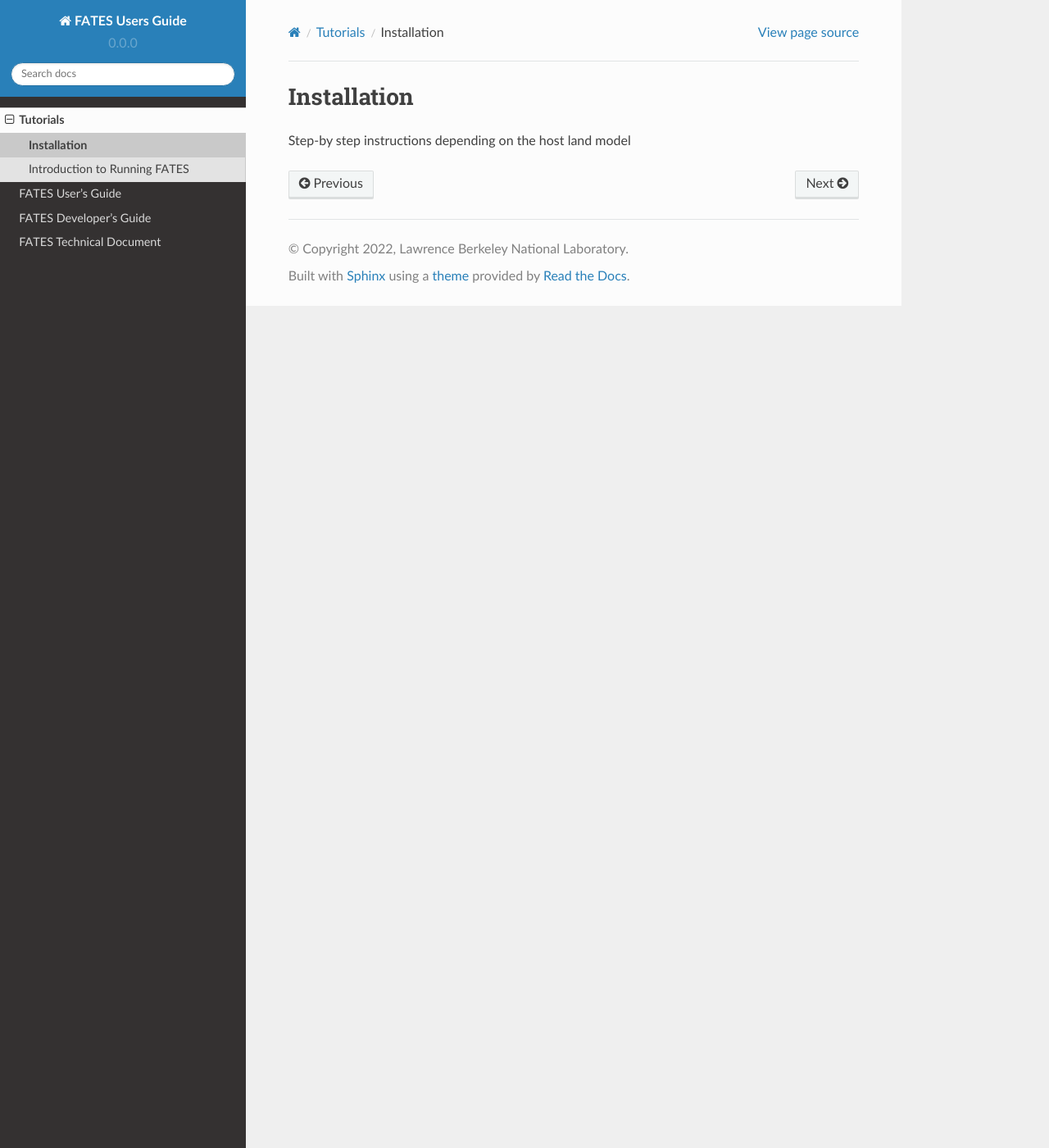
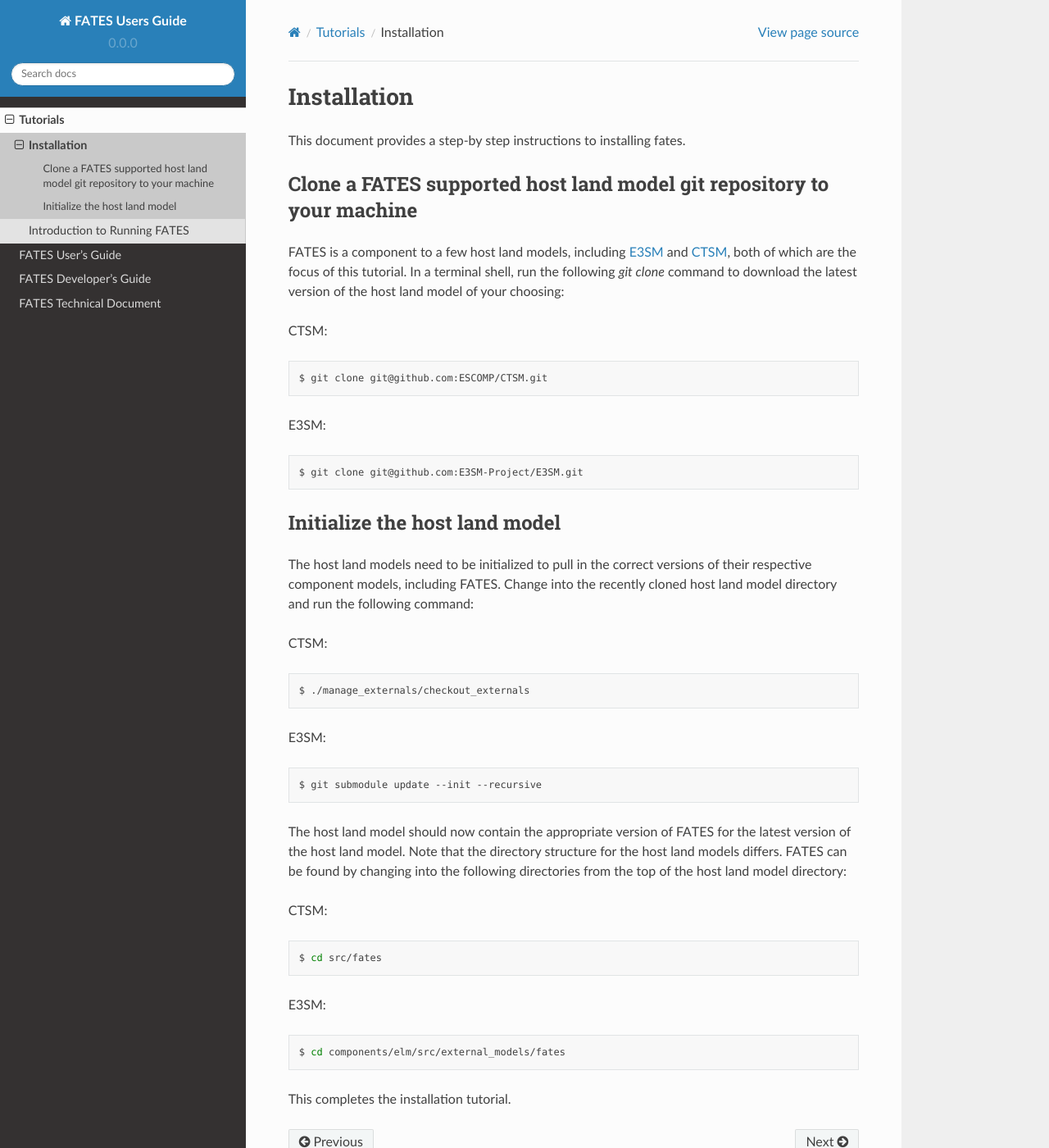
Before and after one commit to NGEET/fates-users-guide, a Sphinx documentation site: the page built from docs/source/installation.rst, in a window 1280 px wide and 1400 px high. Shown: the whole window at 82% size. Built offline with Sphinx 7.4.7 and the Read the Docs theme 2.0.0, drawn with Linux system fonts in a browser that asks for light colours.

Commit message:
created the installation tutorial

```diff
--- a/docs/source/installation.rst
+++ b/docs/source/installation.rst
@@ -1,4 +1,58 @@
 Installation
 ------------
 
-Step-by step instructions depending on the host land model
+This document provides a step-by step instructions to installing fates.
+
+Clone a FATES supported host land model git repository to your machine
+^^^^^^^^^^^^^^^^^^^^^^^^^^^^^^^^^^^^^^^^^^^^^^^^^^^^^^^^^^^^^^^^^^^^^^
+
+FATES is a component to a few host land models, including `E3SM`_ and `CTSM`_, both of which are the focus of this tutorial.  In a terminal shell, run the following `git clone` command to download the latest version of the host land model of your choosing:
+
+CTSM:
+
+.. code-block:: shell
+
+   $ git clone git@github.com:ESCOMP/CTSM.git
+
+
+E3SM:
+
+.. code-block:: shell
+
+   $ git clone git@github.com:E3SM-Project/E3SM.git
+
+.. _E3SM: https://github.com/E3SM-Project/E3SM
+.. _CTSM: https://github.com/ESCOMP/ctsm
+
+Initialize the host land model
+^^^^^^^^^^^^^^^^^^^^^^^^^^^^^^
+
+The host land models need to be initialized to pull in the correct versions of their respective component models, including FATES.  Change into the recently cloned host land model directory and run the following command:
+
+CTSM:
+
+.. code-block:: shell
+
+   $ ./manage_externals/checkout_externals
+
+E3SM:
+
+.. code-block:: shell
+
+   $ git submodule update --init --recursive
+
+The host land model should now contain the appropriate version of FATES for the latest version of the host land model.  Note that the directory structure for the host land models differs.  FATES can be found by changing into the following directories from the top of the host land model directory:
+
+CTSM:
+
+.. code-block:: shell
+
+   $ cd src/fates
+
+E3SM:
+
+.. code-block:: shell
+
+   $ cd components/elm/src/external_models/fates
+
+This completes the installation tutorial.
```
Also changed, not shown: 1 other file.
